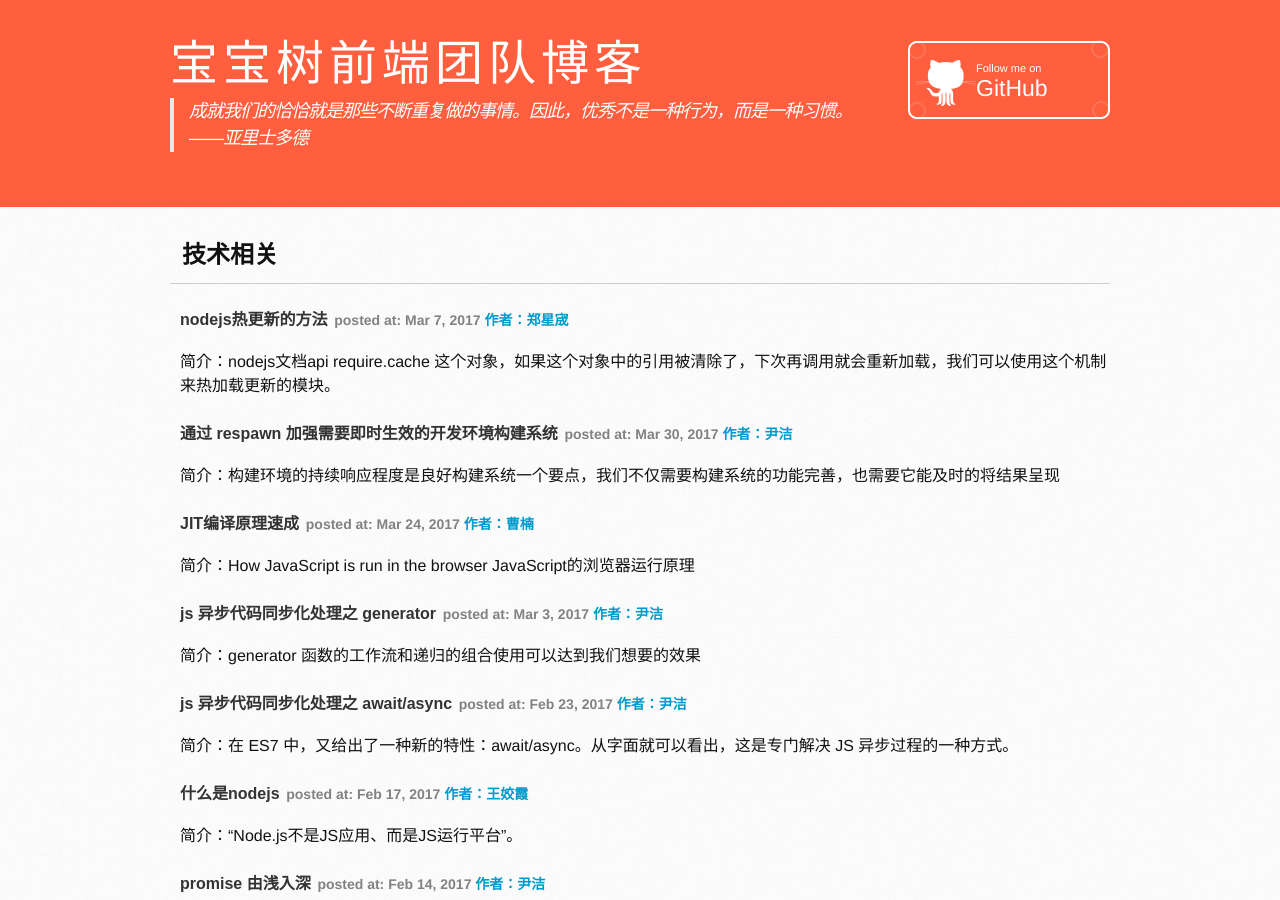
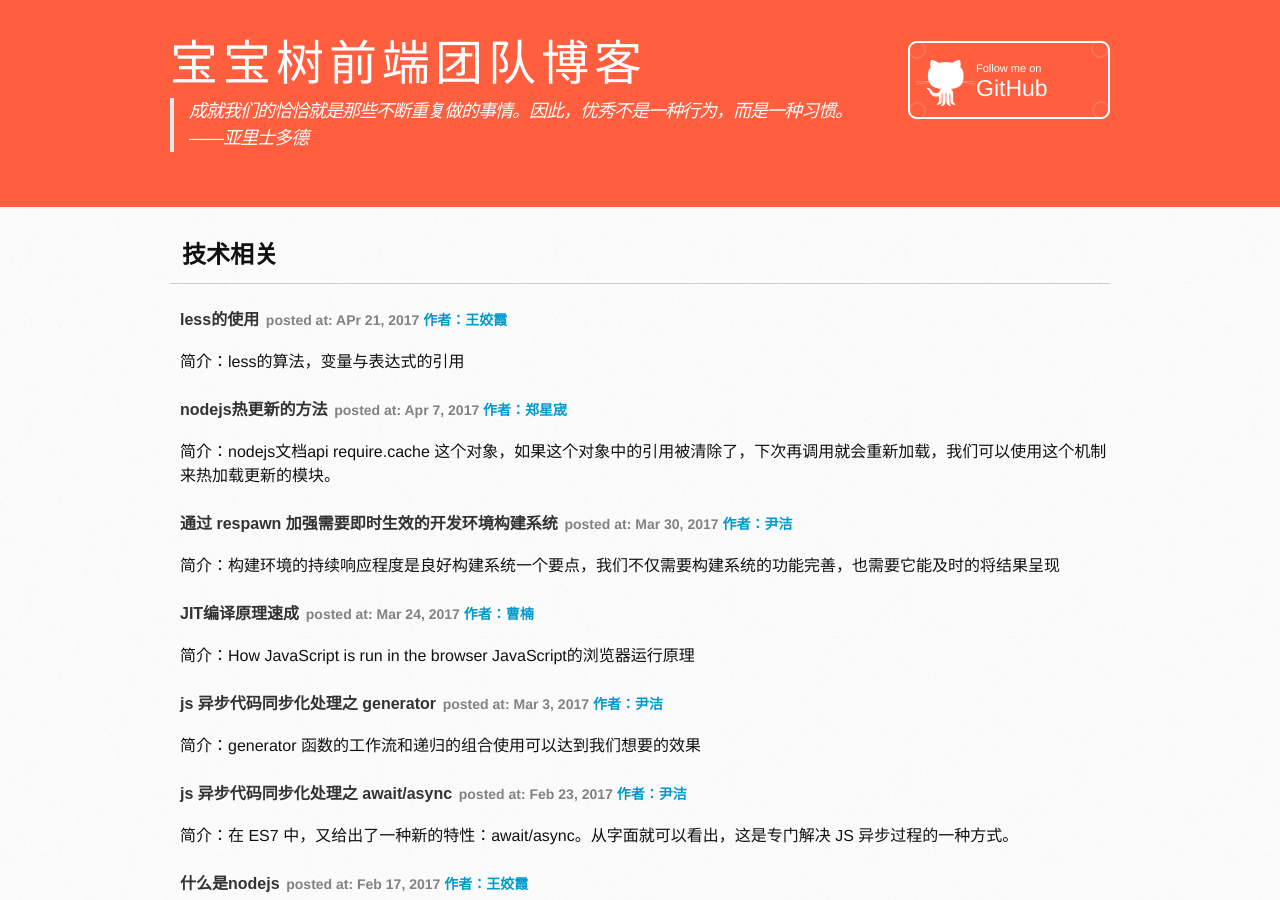
Before and after one commit to bystep15/bystep15.github.io, a Jekyll site: the page built from index.html, in a window 1280 px wide and 900 px high. Built offline with Jekyll 4.4.1, drawn with Linux system fonts in a browser that asks for light colours; the list of posts is cut into pages by our own code.

Commit message:
add blog

```diff
--- a/_data/weekly.yml
+++ b/_data/weekly.yml
@@ -1,7 +1,13 @@
+- author: 王姣霞
+  title: less的使用
+  time: APr 21, 2017
+  href: https://wangjiaoxia.github.io/2017/04/21/less.html
+  description: less的算法，变量与表达式的引用
+
 - author: 郑星宬
   title: nodejs热更新的方法
-  time: Mar 7, 2017
-  href: Apr
+  time: Apr 7, 2017
+  href: http://brooch.me/2017/04/07/nodejs-hotreload/
   description: nodejs文档api require.cache 这个对象，如果这个对象中的引用被清除了，下次再调用就会重新加载，我们可以使用这个机制来热加载更新的模块。
 
 - author: 尹洁
```
